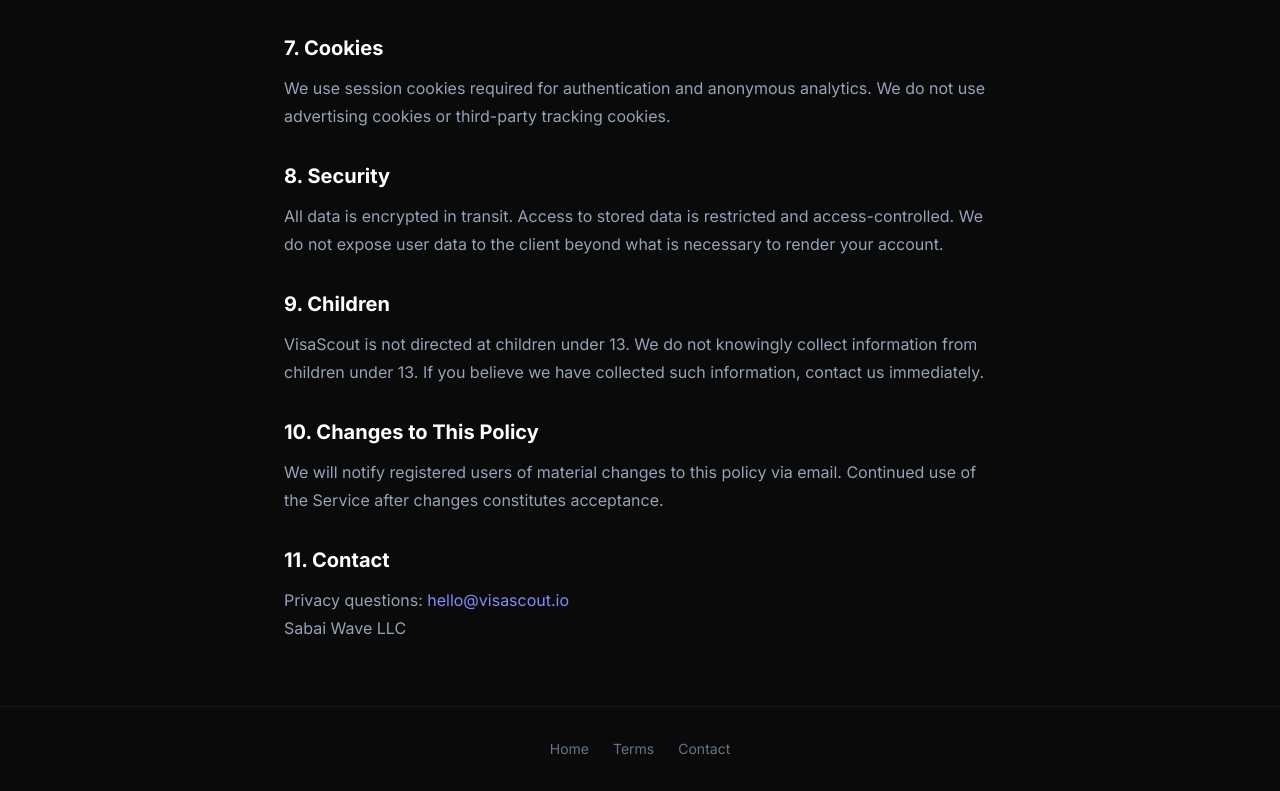
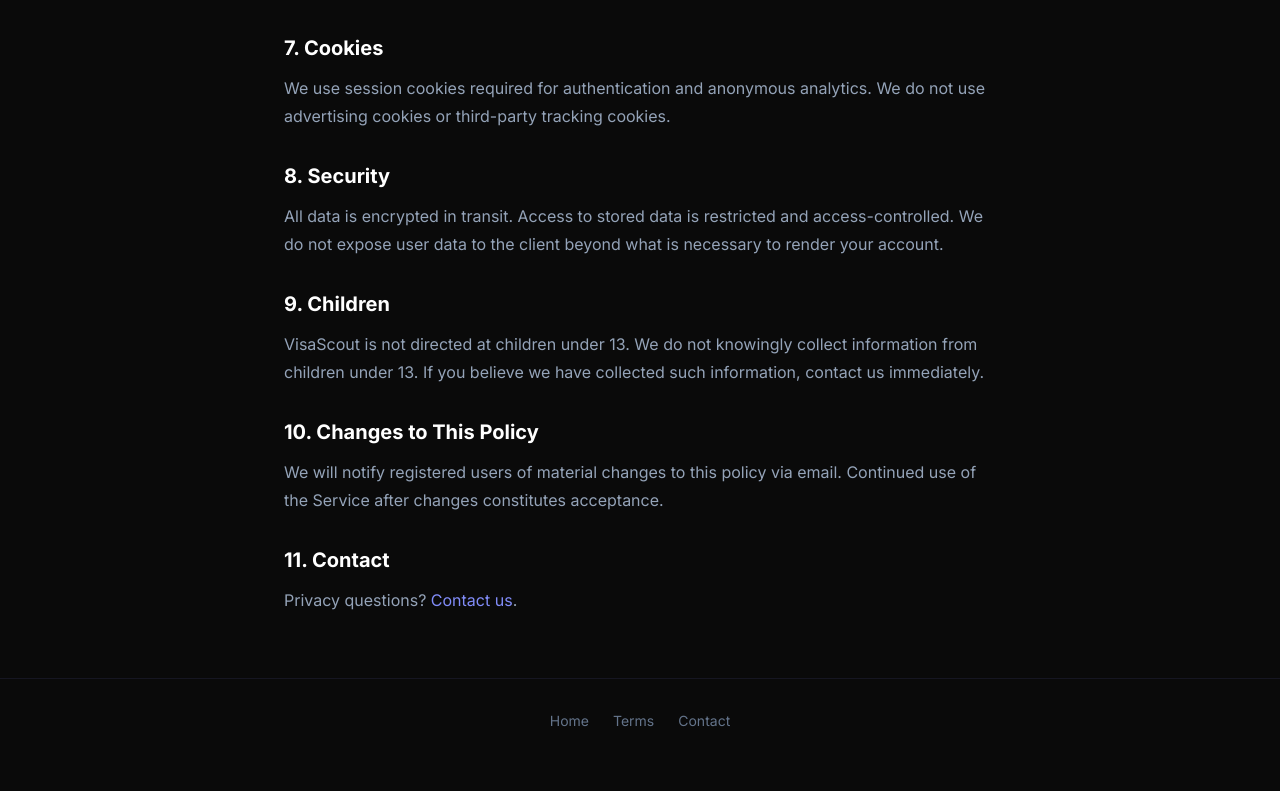
Before and after one commit to SabaiWave/VisaScout, a Next.js app: page /privacy in a window 1280 px wide. Shown: the part 1267-2058 px from the top of the page. After the commit the page ends 2030 px from the top, so only its background shows below. Built offline with nearby package versions, Linux system fonts and the light colour scheme; no server answers.

Commit message:
contact us.

```diff
--- a/app/privacy/page.tsx
+++ b/app/privacy/page.tsx
@@ -102,12 +102,11 @@ export default function PrivacyPage() {
           <section>
             <h2 className="text-xl font-bold mb-3" style={{ color: 'var(--color-text-primary)' }}>11. Contact</h2>
             <p>
-              Privacy questions:{' '}
-              <a href="mailto:hello@visascout.io" style={{ color: 'var(--color-secondary-light)' }}>
-                hello@visascout.io
-              </a>
-              <br />
-              Sabai Wave LLC
+              Privacy questions?{' '}
+              <Link href="/contact" style={{ color: 'var(--color-secondary-light)' }}>
+                Contact us
+              </Link>
+              .
             </p>
           </section>
         </div>
--- a/app/terms/page.tsx
+++ b/app/terms/page.tsx
@@ -102,10 +102,11 @@ export default function TermsPage() {
           <section>
             <h2 className="text-xl font-bold mb-3" style={{ color: 'var(--color-text-primary)' }}>12. Contact</h2>
             <p>
-              Questions about these Terms:{' '}
-              <a href="mailto:hello@visascout.io" style={{ color: 'var(--color-secondary-light)' }}>
-                hello@visascout.io
-              </a>
+              Questions about these Terms?{' '}
+              <Link href="/contact" style={{ color: 'var(--color-secondary-light)' }}>
+                Contact us
+              </Link>
+              .
             </p>
           </section>
         </div>
```
